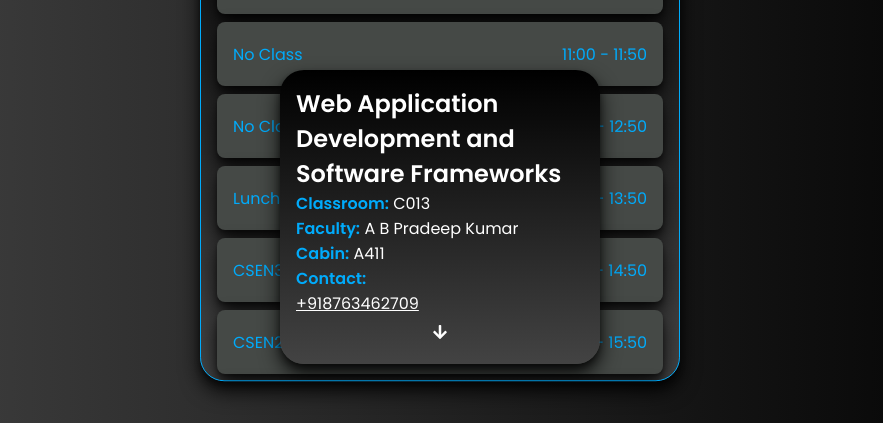
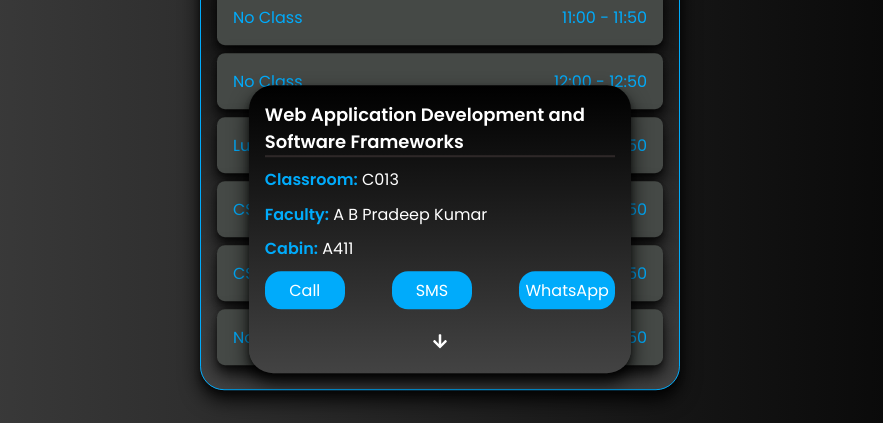
Before and after one commit to bharatbhusal/semester-routine, a React (Create React App) app: page / in a window 1280 px wide. Both pictures are taken after a click on the item "Web Application Development and Software Frameworks". Shown: the part 330-753 px from the top of the page, without its empty margins (200-1083 px from the left). Built offline with nearby package versions, Linux system fonts and the light colour scheme.

Commit message:
popup done

```diff
--- a/src/App.css
+++ b/src/App.css
@@ -75,7 +75,7 @@ nav .days a:hover {
 	margin: auto 0;
 	border: 1px solid var(--color-primary);
 	width: 30rem;
-	height: 75vh;
+	height: max-content;
 	border-radius: 1.5rem;
 	border-collapse: collapse;
 	visibility: visible;
@@ -97,7 +97,7 @@ nav .days a:hover {
 	background-color: #454946;
 	cursor: pointer;
 	min-height: 3.5rem;
-	height: 4rem;
+	height: 3.5rem;
 	box-shadow: var(--box-shadow);
 	margin: 0.5rem 0;
 }
@@ -125,9 +125,13 @@ nav .days a:hover {
 /* ============= PopUp Styles Start ============= */
 
 .popup {
+	z-index: 1;
 	position: absolute;
-	width: 20rem;
 	padding: 1rem;
+	/* height: max-content; */
+	height: 18rem;
+	text-align: left;
+	width: 80%;
 	margin: auto 0;
 	border-radius: 1.5rem;
 	border-collapse: collapse;
@@ -137,12 +141,35 @@ nav .days a:hover {
 	bottom: 1rem;
 	transition: transform 5s ease-in-out;
 }
+
+.details {
+	width: 100%;
+	height: 13rem;
+	margin-bottom: 1rem;
+}
+.details p {
+	width: 100%;
+}
+
 .arrow {
+	height: 2rem;
 	padding: 0.5rem;
 	border-radius: 0.7rem;
 }
 
 .arrow:hover {
+	background-color: var(--color-primary);
+}
+.details .contact-options {
+	width: 100%;
+	flex-wrap: wrap;
+}
+
+.contact-options a {
+	border-radius: 1rem;
+	padding: 0.4rem;
+	min-width: 5rem;
+	text-align: center;
 	background-color: var(--color-primary);
 }
 /* ============= PopUp Styles End ============= */
--- a/src/App.jsx
+++ b/src/App.jsx
@@ -1,5 +1,4 @@
 import React from 'react';
-import Table from "./components/Table";
 import NavBar from './components/Navbar';
 import { Outlet } from 'react-router';
 import "./App.css"
--- a/src/components/RoutineTable.jsx
+++ b/src/components/RoutineTable.jsx
@@ -10,55 +10,28 @@ const RoutineTable = ({ day }) => {
     const [courseCode, setCourseCode] = useState(null)
     const realSubjects = Object.keys(SubjectDetailsJson)
 
-    const ContactOptions = ({ phoneNumber }) => {
-        const [showOptions, setShowOptions] = useState(false);
-
-        const handleNumberClick = () => {
-            setShowOptions(!showOptions);
-        };
-
-        return (
-            <div >
-                <div onClick={handleNumberClick} style={{ cursor: 'pointer', textDecoration: "underline" }}>
-                    {phoneNumber}
-                </div>
-
-                {
-                    showOptions && (
-                        <div className='contact-options'>
-                            <a href={`tel:${phoneNumber}`}>Call</a>
-                            <br />
-                            <a href={`sms:${phoneNumber}`}>SMS</a>
-                            <br />
-                            <a href={`https://wa.me/${phoneNumber}`}>WhatsApp</a>
-                        </div>
-                    )
-                }
-            </div >
-        );
-    };
-
     const PopUp = () => {
         const course = SubjectDetailsJson[courseCode]
 
         return (realSubjects.includes(courseCode) &&
-            <div className="popup" style={{ visibility: visibility }}>
-
-
+            <div className="popup flex flex-column space-between" style={{ visibility: visibility }}>
+                <div className="details flex flex-column space-between">
                     <h2>{course.name}</h2>
                     <p><strong>Classroom:</strong> {course.classroom}</p>
                     <p><strong>Faculty:</strong> {course.faculty.name}</p>
                     <p><strong>Cabin:</strong> {course.faculty.cabin}</p>
-                <div>
-                    <strong>Contact:</strong>
-                    <ContactOptions phoneNumber={course.faculty.contact} />
+                    <div className='contact-options flex space-between'>
+                        <a href={`tel:${course.faculty.contact}`}>Call</a>
+                        <br />
+                        <a href={`sms:${course.faculty.contact}`}>SMS</a>
+                        <br />
+                        <a href={`https://wa.me/${course.faculty.contact}`}>WhatsApp</a>
+                    </div>
                 </div>
 
-                <div className="flex space-around">
                 <p className="arrow flex space-around" onClick={() => setVisibility("hidden")}>
                     <FaArrowDown />
                 </p>
-                </div>
             </div>
         )
     }
--- a/src/components/SubjectDetail.jsx
+++ /dev/null
@@ -1,75 +0,0 @@
-import React, { useState } from 'react';
-import subjects from '../data/subjects_details.json';
-
-const SubjectDetail = ({ courseCode, display, disable }) => {
-
-    // Fetching subject details based on the course code
-    const course = subjects[courseCode];
-
-
-    // const handleCopyToClipboard = () => {
-    //     navigator.clipboard.writeText(course.faculty.contact)
-    //         .then(() => {
-    //             console.log('Contact number copied to clipboard');
-    //         })
-    //         .catch((error) => {
-    //             console.error('Error copying to clipboard:', error);
-    //         });
-    // };
-
-
-    const ContactOptions = ({ phoneNumber }) => {
-        const [showOptions, setShowOptions] = useState(false);
-
-        const handleNumberClick = () => {
-            setShowOptions(!showOptions);
-        };
-
-        return (
-            <div >
-                <div onClick={handleNumberClick} style={{ cursor: 'pointer', textDecoration: "underline" }}>
-                    {phoneNumber}
-                </div>
-
-                {
-                    showOptions && (
-                        <div className='contact-options'>
-                            <a href={`tel:${phoneNumber}`}>Call</a>
-                            <br />
-                            <a href={`sms:${phoneNumber}`}>SMS</a>
-                            <br />
-                            <a href={`https://wa.me/${phoneNumber}`}>WhatsApp</a>
-                        </div>
-                    )
-                }
-            </div >
-        );
-    };
-
-    // If course details are not found, display a message
-    if (!course)
-    {
-        return <div className='subject_detail'>Course not found</div>;
-    }
-
-    // JSX structure for the SubjectDetail component
-    return (
-        // Container for the subject detail
-        <div className='subject_detail' style={{ display: display }}>
-            {/* Displaying subject details */}
-            <h2>{course.name}</h2>
-            <p><strong>Classroom:</strong> {course.classroom}</p>
-            <p><strong>Faculty:</strong> {course.faculty.name}</p>
-            <p><strong>Cabin:</strong> {course.faculty.cabin}</p>
-            <p>
-                <strong>Contact:</strong>
-                <ContactOptions phoneNumber={course.faculty.contact} />
-            </p>
-
-            {/* Button to close the subject detail */}
-            <button onClick={disable}>X</button>
-        </div>
-    );
-};
-
-export default SubjectDetail;
--- a/src/components/Table.jsx
+++ /dev/null
@@ -1,78 +0,0 @@
-import React, { useEffect, useState } from 'react';
-import weekdays from "../data/routine.json";
-import SubjectDetail from './SubjectDetail';
-import NavBar from './Navbar';
-import TableMini from './TableMini';
-import TableLarge from './TableLarge';
-
-const Table = () => {
-    // State variables
-    const daysOfWeek = Object.keys(weekdays);
-    const [display, setDisplay] = useState("none");
-    const [courseCode, setCourseCode] = useState("some course code");
-    const [day, setDay] = useState(getTodayDay())
-    const [activeDay, setActiveDay] = useState('');
-
-    function getTodayDay() {
-        const currentDate = new Date();
-        const dayIndex = currentDate.getDay();
-        return daysOfWeek[dayIndex - 1];
-    }
-
-    const handleDay = (e) => {
-        const temp = e.target.textContent
-        setActiveDay(temp);
-
-        daysOfWeek.map((each) => {
-            if (each.includes(temp))
-                setDay(each)
-        })
-
-    }
-
-    // Function to get the daily routine for a specific day
-    function getDailyRoutine(day) {
-        const dayRoutine = [];
-        daysOfWeek.forEach(each => {
-            if (each === day)
-            {
-                const hours = Object.keys(weekdays[day]);
-                hours.forEach(hour => {
-                    dayRoutine.push([weekdays[day][hour], hour]);
-                });
-            }
-        });
-
-        return dayRoutine;
-    }
-
-    // Function to handle the click event on a subject cell
-    const getSubjectDetail = (e) => {
-        const liElement = e.currentTarget;
-        console.log("clicked");
-        setDisplay("block")
-        setCourseCode(liElement.querySelector(".subject").textContent);
-    }
-
-    // Function to hide the subject detail component
-    const hideDetail = () => {
-        setDisplay("none");
-    }
-
-    // JSX structure for the Table component
-    return (
-        // Container for the table
-        <div className='table flex-col' >
-
-            < SubjectDetail display={display} courseCode={courseCode} disable={hideDetail} />
-
-            <TableLarge getDailyRoutine={getDailyRoutine} getSubjectDetail={getSubjectDetail} />
-
-            <TableMini daysOfWeek={daysOfWeek} day={day} getDailyRoutine={getDailyRoutine} getSubjectDetail={getSubjectDetail} />
-
-            <NavBar activeDay={activeDay} handleDay={handleDay} />
-        </div >
-    );
-};
-
-export default Table;
--- a/src/components/TableMini.jsx
+++ /dev/null
@@ -1,23 +0,0 @@
-import React from 'react'
-
-const TableMini = ({ daysOfWeek, day, getDailyRoutine, getSubjectDetail }) => {
-    return (
-        <div className='table-mini'>
-            {daysOfWeek.includes(day) ? <ul className='flex-col'>
-                {getDailyRoutine(day).map((each, index) => <li className="day" onClick={getSubjectDetail} key={index}>
-                    <div className="subject">
-                        {each[0].subject}
-                    </div>
-                    <div className="hour">
-                        {each[1]}:00 to {each[1]}:50
-                    </div>
-                </li>)}
-            </ul>
-                :
-                <div className='no-class flex-col'>C'mon!!! It's weekend.</div >
-            }
-        </div>
-    )
-}
-
-export default TableMini
--- a/src/index.css
+++ b/src/index.css
@@ -38,6 +38,10 @@ a {
 	text-decoration: none;
 }
 
+h2 {
+	font-size: large;
+	border-bottom: 2px solid rgb(46, 40, 40);
+}
 .flex {
 	display: flex;
 	align-items: center;
```
Also changed, not shown: src/components/TableLarge.jsx (deleted, +0 -75 lines). Lines whose indentation alone changed are shown as unchanged.
